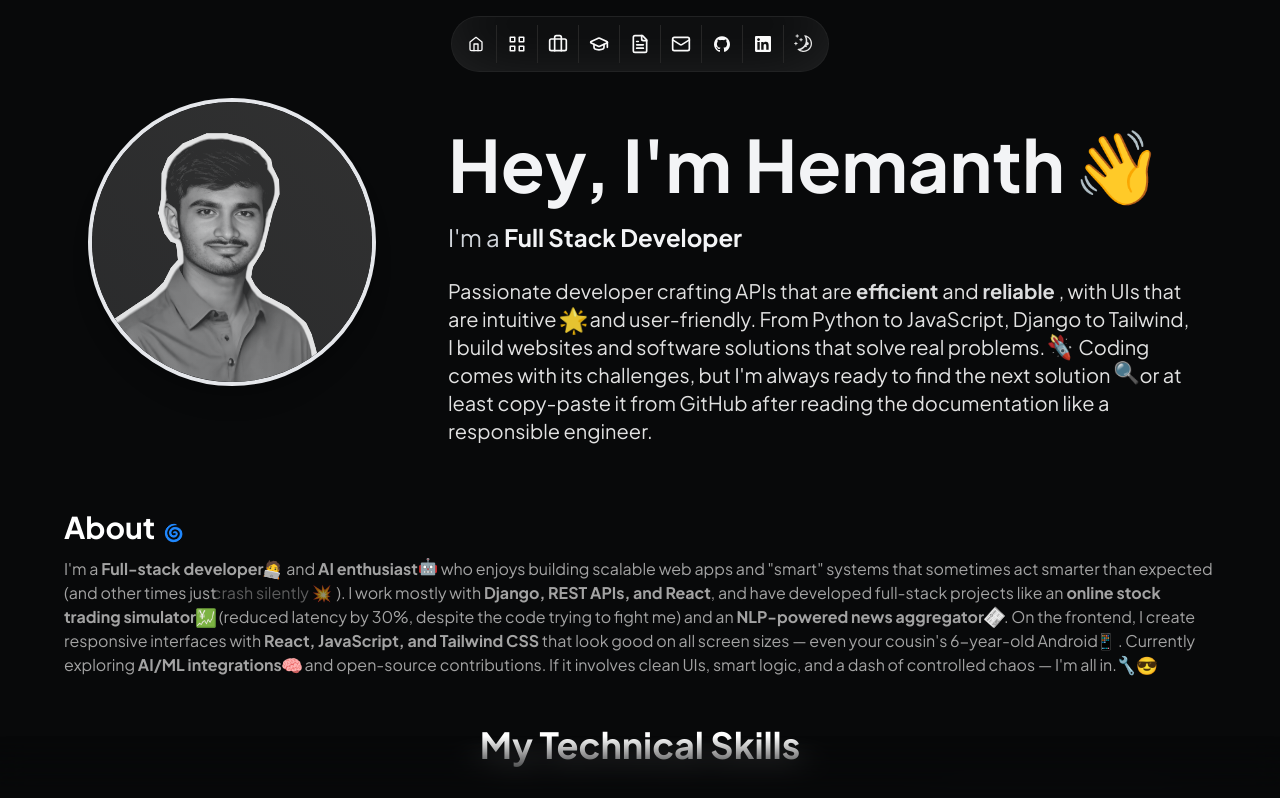
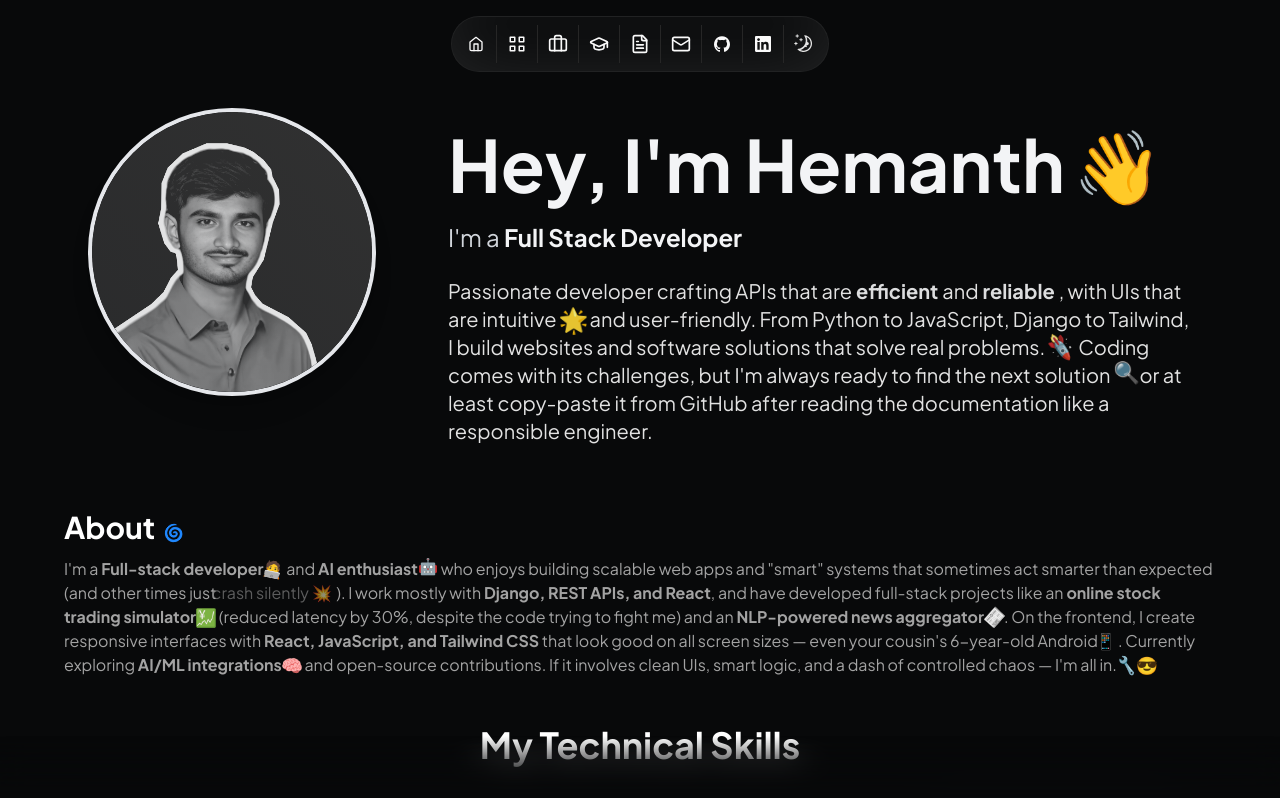
Before and after one commit to Hemanth-1354/HK-Portfolio, a Next.js app: page / in a window 1280 px wide. Shown: the top 798 px of the page. Built offline with nearby package versions, Linux system fonts and the light colour scheme.

Commit message:
Removing the yml

```diff
--- a/components/Header.jsx
+++ b/components/Header.jsx
@@ -79,7 +79,7 @@ const Header = () => {
           {/* Profile image with enhanced animations */}
           <motion.div
             className="relative flex-none md:w-72 md:h-72 w-32 h-32 rounded-full overflow-hidden border-4 border-gray-800 dark:border-gray-200 shadow-xl order-1 md:order-none"
-            style={{ marginTop: '-30px', marginRight: '40px' }} // Adjust this value as needed
+            style={{ marginTop: '-20px', marginRight: '40px' }} // Adjust this value as needed
             initial={{ scale: 0.8, opacity: 0, rotate: -8 }}
             animate={{
               scale: 1,
```
